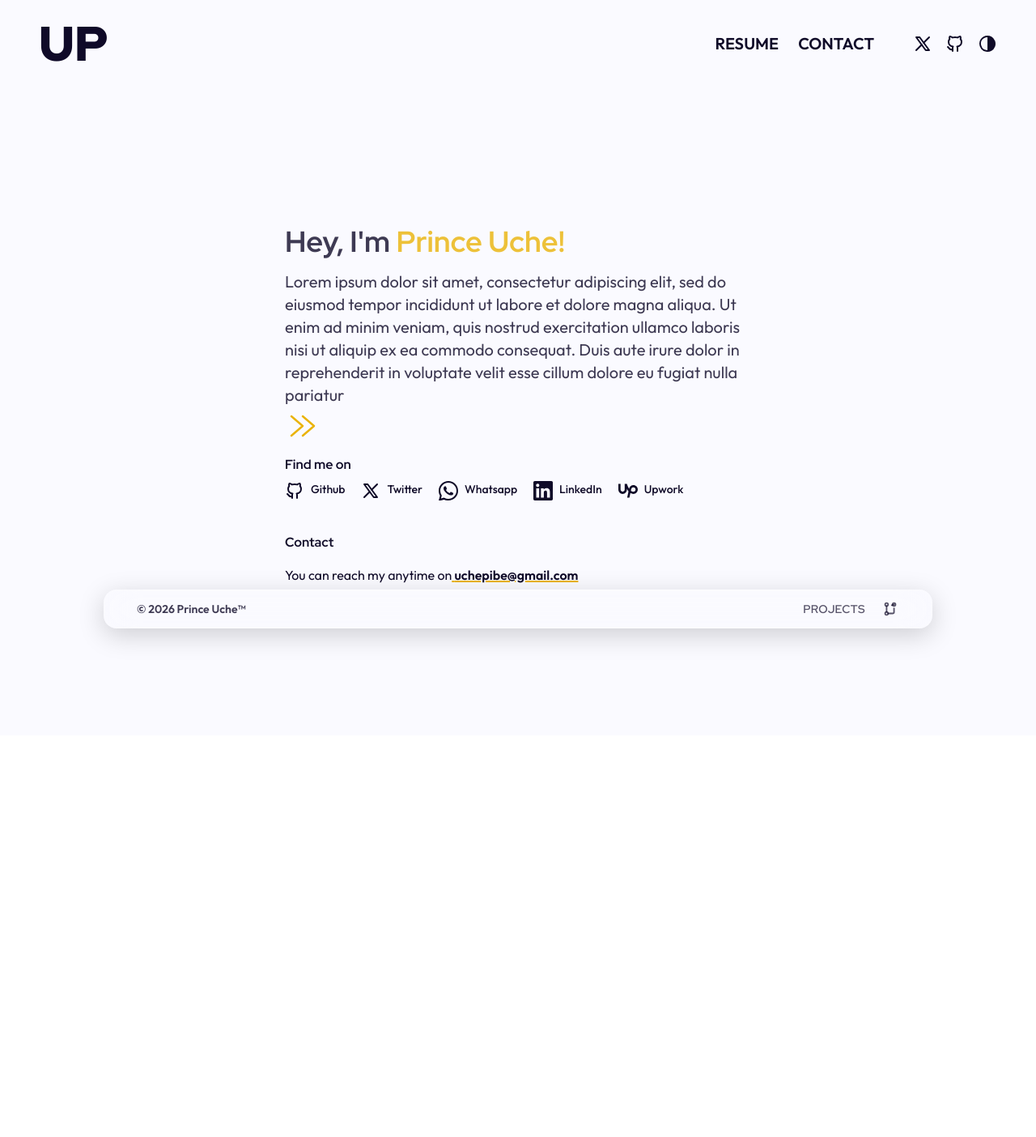
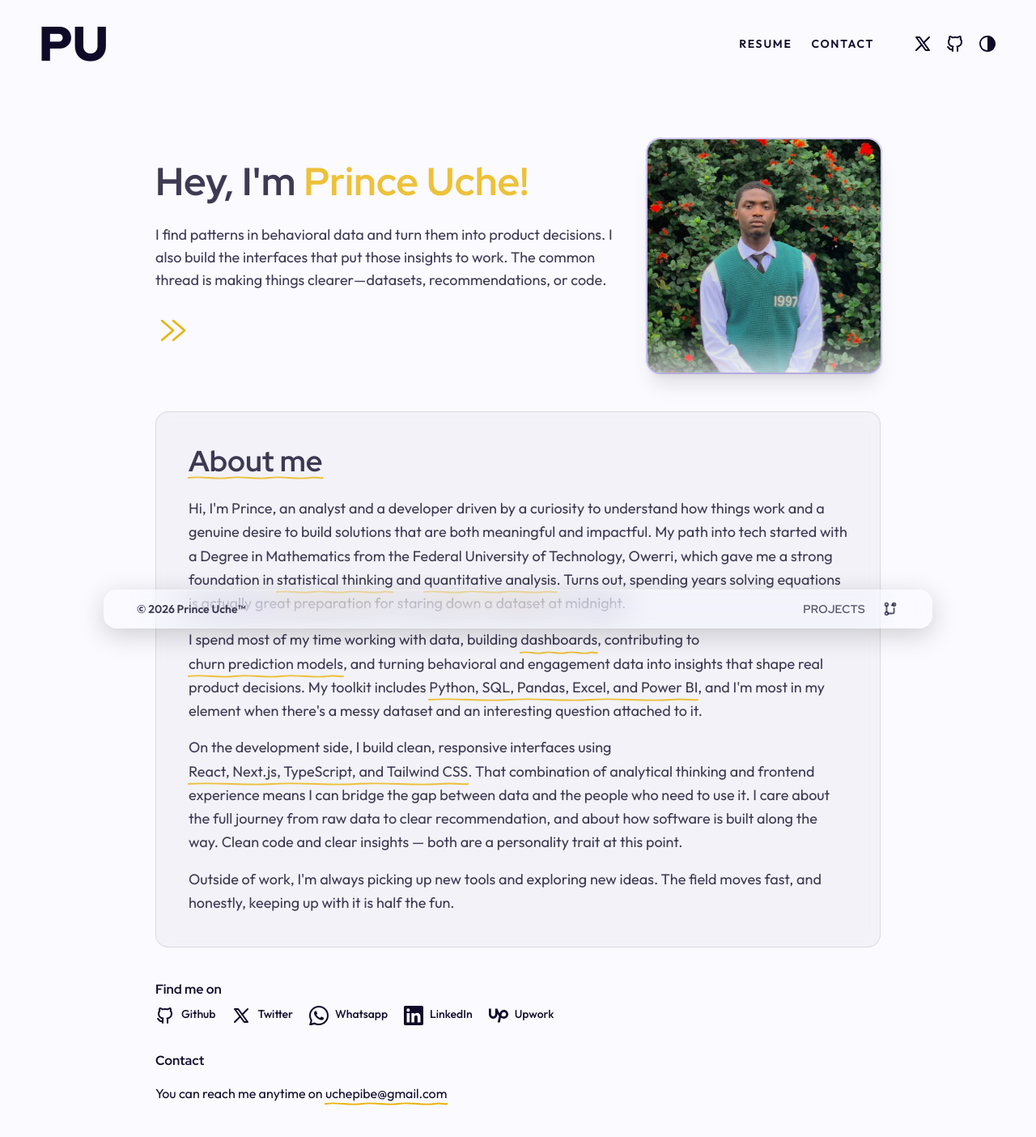
Before and after one commit to Sire6715/prince-uche, a Next.js app: page / in a window 1280 px wide. Shown: the top 1404 px of the page at 81% size. Before the commit the page ends 908 px from the top, so only its background shows below. Built offline with nearby package versions, Linux system fonts and the light colour scheme.

Commit message:
feat:Added About section

```diff
--- a/app/globals.css
+++ b/app/globals.css
@@ -26,12 +26,39 @@ body {
   font-family: var(--font-red-hat-display), sans-serif;
 }
 
-p, li, blockquote, label, input, textarea {
+p,
+li,
+blockquote,
+label,
+input,
+textarea {
   font-family: var(--font-outfit), sans-serif;
 }
 
 * {
-  transition: background-color 0.4s ease, border-color 0.3s ease;
+  transition:
+    background-color 0.4s ease,
+    border-color 0.3s ease;
+}
+
+.nav-link {
+  position: relative;
+  letter-spacing: 0.12em;
+}
+
+.nav-link::after {
+  content: "";
+  position: absolute;
+  bottom: -2px;
+  left: 0;
+  width: 0;
+  height: 4px;
+  background: var(--color-primary);
+  transition: width 0.25s ease;
+}
+
+.nav-link:hover::after {
+  width: 100%;
 }
 
 @theme {
@@ -53,7 +80,7 @@ p, li, blockquote, label, input, textarea {
 
   --color-success: rgb(34 197 94);
   --color-warning: rgb(234 179 8);
-  --color-destructive: rgb(239 68 68);
+
 
   --font-sans: var(--font-red-hat-display);
   --font-body: var(--font-outfit);
@@ -74,6 +101,7 @@ p, li, blockquote, label, input, textarea {
 
   --color-border: rgb(45 38 90);
   --color-border-strong: rgb(70 58 130);
+  --color-warning: rgb(52 211 153);
 
   --font-sans: var(--font-red-hat-display);
   --font-body: var(--font-outfit);
--- a/app/page.tsx
+++ b/app/page.tsx
@@ -1,44 +1,134 @@
-"use client"
+"use client";
 import Image from "next/image";
 import SectionBlock from "@/components/common/SectionBlock";
-import {
-  ArrowChevron
-} from "@/components/common/Arrows";
+import { ArrowChevron } from "@/components/common/Arrows";
 import IconLabel from "@/components/common/IconLabel";
 import { CONTACTS } from "@/constants";
 import Link from "next/link";
 
+// Pencil-stroke underline component using --primary color
+function Highlight({ children }: { children: React.ReactNode }) {
+  return (
+    <span className="relative inline-block">
+      {children}
+      <svg
+        className="absolute left-0 -bottom-1 w-full overflow-visible pointer-events-none"
+        height="6"
+        viewBox="0 0 100 6"
+        preserveAspectRatio="none"
+        xmlns="http://www.w3.org/2000/svg"
+      >
+        <path
+          d="M0,3 C10,0.5 20,5.5 30,3 C40,0.5 50,5.5 60,3 C70,0.5 80,5.5 90,3 C95,1.5 98,4 100,3"
+          fill="none"
+          stroke="currentColor"
+          strokeWidth="2"
+          strokeLinecap="round"
+          vectorEffect="non-scaling-stroke"
+          className="text-warning"
+        />
+      </svg>
+    </span>
+  );
+}
+
 export default function Home() {
   return (
-    <div className="px-5 lg:p-0 flex h-screen flex-col items-center justify-center font-sans bg-background text-foreground">
-      <div className="lg:w-[45%] max-w-full">
-        <SectionBlock
-          title={"Hey, I'm <span class='text-warning '>Prince Uche! </span>"}
-          title_style="text-4xl lg:text-4xl opacity-80 bg-background text-foreground font-bold"
-          body_style="text-sm lg:text-xl opacity-80 text-foreground"
-          body={
-            "Lorem ipsum dolor sit amet, consectetur adipiscing elit, sed do eiusmod tempor incididunt ut labore et dolore magna aliqua. Ut enim ad minim veniam, quis nostrud exercitation ullamco laboris nisi ut aliquip ex ea commodo consequat. Duis aute irure dolor in reprehenderit in voluptate velit esse cillum dolore eu fugiat nulla pariatur"
-          }
-        />
-        <div>
-          <ArrowChevron size={48} className="text-warning" />
+    <div className="px-5 lg:px-0 min-h-screen flex flex-col items-center justify-center font-sans bg-background text-foreground py-16">
+      <div className="lg:w-[70%] max-w-full w-full">
+
+        {/* Hero Section*/}
+        <div className="flex flex-col-reverse lg:flex-row items-center justify-between gap-10 mb-12">
+          <div className="flex-1">
+            <SectionBlock
+              title={"Hey, I'm <span class='text-warning'>Prince Uche!</span>"}
+              title_style="text-4xl lg:text-5xl opacity-80 bg-background text-foreground font-bold"
+              body_style="text-sm lg:text-lg opacity-80 text-foreground mt-3"
+              body={
+                "I find patterns in behavioral data and turn them into product decisions. I also build the interfaces that put those insights to work. The common thread is making things clearer—datasets, recommendations, or code."
+              }
+            />
+            <div className="mt-6">
+              <ArrowChevron size={48} className="text-warning" />
+            </div>
+          </div>
+
+
+          <div className="flex-shrink-0 flex justify-center lg:justify-end">
+            <div className="relative w-52 h-52 lg:w-72 lg:h-72 rounded-2xl overflow-hidden ring-2 ring-primary/30 shadow-xl">
+              <Image
+                src="/assets/images/profile/Prince.jpg"
+                alt="Prince Uche"
+                fill
+                className="object-cover"
+                priority
+              />
+              <div className="absolute bottom-0 left-0 right-0 h-12 bg-gradient-to-t from-background/60 to-transparent" />
+            </div>
+          </div>
         </div>
-        <div className="flex flex-col items-start  pr-6">
-          <h1 className="font-bold mt-3 mb-2 hidden:my-6">Find me on</h1>
+
+        {/* About Section */}
+        <div className="backdrop-blur-sm bg-foreground/[0.03] border border-foreground/10 rounded-2xl p-6 lg:p-10 mb-10">
+          <h2 className="text-3xl lg:text-4xl font-bold opacity-80 mb-6"><Highlight>About me</Highlight></h2>
+          <div className="space-y-4 text-sm lg:text-lg opacity-80 text-foreground leading-relaxed">
+            <p>
+              Hi, I&apos;m Prince, an analyst and a developer driven by a curiosity to
+              understand how things work and a genuine desire to build solutions
+              that are both meaningful and impactful. My path into tech started
+              with a Degree in Mathematics from the Federal University of
+              Technology, Owerri, which gave me a strong foundation in{" "}
+              <Highlight>statistical thinking</Highlight> and{" "}
+              <Highlight>quantitative analysis</Highlight>. Turns out, spending
+              years solving equations is actually great preparation for staring
+              down a dataset at midnight.
+            </p>
+            <p>
+              I spend most of my time working with data, building{" "}
+              <Highlight>dashboards</Highlight>, contributing to{" "}
+              <Highlight>churn prediction models</Highlight>, and turning
+              behavioral and engagement data into insights that shape real product
+              decisions. My toolkit includes{" "}
+              <Highlight>Python, SQL, Pandas, Excel, and Power BI</Highlight>, and
+              I&apos;m most in my element when there&apos;s a messy dataset and an
+              interesting question attached to it.
+            </p>
+            <p>
+              On the development side, I build clean, responsive interfaces using{" "}
+              <Highlight>React, Next.js, TypeScript, and Tailwind CSS</Highlight>.
+              That combination of analytical thinking and frontend experience means
+              I can bridge the gap between data and the people who need to use it.
+              I care about the full journey from raw data to clear recommendation,
+              and about how software is built along the way. Clean code and clear
+              insights — both are a personality trait at this point.
+            </p>
+            <p>
+              Outside of work, I&apos;m always picking up new tools and exploring new
+              ideas. The field moves fast, and honestly, keeping up with it is half
+              the fun.
+            </p>
+          </div>
+        </div>
+
+        {/* Find me on */}
+        <div className="flex flex-col items-start pr-6 mb-8">
+          <h2 className="font-bold mb-2">Find me on</h2>
           <IconLabel contacts={CONTACTS} />
         </div>
-        <div className="flex flex-col relative mt-10 items-start  pr-6">
-          <h1 className="font-bold">Contact</h1>
+
+        {/* Contact */}
+        <div className="flex flex-col relative items-start pr-6">
+          <h2 className="font-bold">Contact</h2>
           <p className="my-4">
-            You can reach my anytime on
+            You can reach me anytime on{" "}
             <Link href={"mailto:uchepibe@gmail.com"}>
-              <span className="font-bold text-foreground decoration-warning decoration-2 hover:text-primary underline">
-                {" "}
+              <Highlight>
                 uchepibe@gmail.com
-              </span>
+              </Highlight>
             </Link>
           </p>
         </div>
+
       </div>
     </div>
   );
--- a/app/resume/page.tsx
+++ b/app/resume/page.tsx
@@ -16,7 +16,7 @@ export default function Resume() {
           title_style="text-xl lg:text-5xl bg-background text-foreground font-bold"
           body_style="text-sm lg:text-xl leading-4 lg:leading-7 lg:text-xl  text-foreground"
           body={
-            "Data-driven Front-End Developer and Analyst with 3+ years of experience leveraging Python, SQL, and modern JavaScript frameworks to solve complex business problems. Experienced in uncovering patterns, optimizing workflows, and building interactive dashboards and web applications that turn data into practical insights. Strong problem-solver with a passion for using analytics to support innovation and evidence-based decision-making."
+            "Data-driven Front-End Developer and Analyst with 2+ years of experience leveraging modern frameworks and tools to solve complex business problems. Experienced in uncovering patterns, optimizing workflows, and building interactive dashboards and web applications that turn data into practical insights. Strong problem-solver with a passion for using analytics to support innovation and evidence-based decision-making."
           }
         />
         <div>
--- a/components/common/IconLabel.tsx
+++ b/components/common/IconLabel.tsx
@@ -6,7 +6,7 @@ const IconLabel = ({ contacts }: { contacts: IconLabelProps[] }) => {
     <ul className="flex w-full gap-5">
       {contacts.map((c) => (
         <li key={c.label}>
-          <Link href={c.link} className="flex gap-2 items-middle text-sm font-medium">
+          <Link href={c.link} className="flex gap-2 items-middle text-sm font-medium hover:text-primary">
             {c.icon}
             <span className="hidden lg:block">{c.label}</span>
           </Link>
--- a/components/layout/Header.tsx
+++ b/components/layout/Header.tsx
@@ -7,7 +7,7 @@ const Header = ({ onMenuClick }: { onMenuClick?: () => void }) => {
     <nav className="sticky bg-background text-foreground lg:px-12 lg:py-6 flex justify-between align-middle">
       <div>
         <Link href="/">
-            <h1 className="font-black text-4xl lg:text-6xl p-6 lg:m-0 lg:p-0">UP</h1>
+            <h1 className="font-black text-4xl lg:text-6xl p-6 lg:m-0 lg:p-0">PU</h1>
         </Link>
       </div>
 
@@ -40,10 +40,10 @@ const Header = ({ onMenuClick }: { onMenuClick?: () => void }) => {
       <div className="hidden lg:flex gap-4 justify-center items-center">
         <div className="mr-8">
           <ul className="flex gap-6">
-            <li className="font-bold text-xl  hover:text-primary hover:scale-110 transition-colors">
+            <li className="font-bold text-sm nav-link hover:scale-110 transition-colors">
               <Link href="/resume">RESUME</Link>
             </li>
-            <li className=" font-bold text-xl hover:text-primary hover:scale-110 transition-colors">
+            <li className=" font-bold text-sm nav-link hover:scale-110 transition-colors">
               <Link href={"mailto:uchepibe@gmail.com"}>CONTACT</Link>
             </li>
           </ul>
--- a/components/portfolio/Expereince.tsx
+++ b/components/portfolio/Expereince.tsx
@@ -1,4 +1,4 @@
-import { WORK_EXPERIENCE, EDUCATION } from "@/constants";
+import { WORK_EXPERIENCE } from "@/constants";
 import TimelineItem from "../common/TimelineItem";
 import { CERTIFICATIONS } from "@/constants";
 import CertificationItem from "../common/CertificationItem";
```
Also changed, not shown: components/common/TimelineItem.tsx (+6 -3 lines), components/layout/Footer.tsx (+12 -2 lines), constants/index.tsx (+12 -12 lines), public/assets/images/Projects/portfolio.png (added), public/assets/images/profile/Prince.jpg (added).
